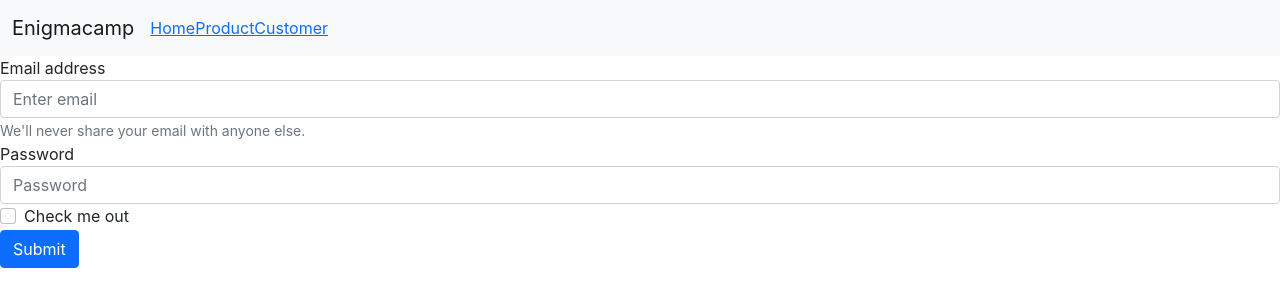
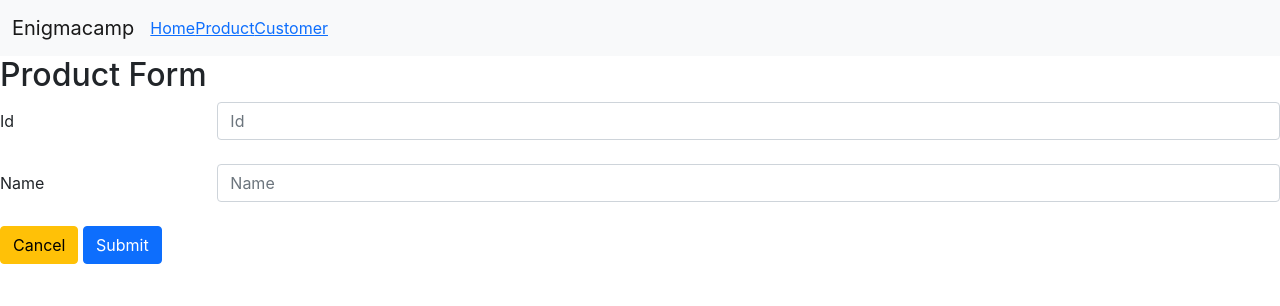
Before and after one commit to tikayesi/sinigma-testing, a React (Create React App) app: page /products/form in a window 1280 px wide. Shown: the top 306 px of the page. Built offline with nearby package versions, Linux system fonts and the light colour scheme.

Commit message:
able crud product

```diff
--- a/package.json
+++ b/package.json
@@ -6,7 +6,9 @@
     "@testing-library/jest-dom": "^5.16.1",
     "@testing-library/react": "^12.1.2",
     "@testing-library/user-event": "^13.5.0",
+    "axios": "^0.25.0",
     "react": "^17.0.2",
+    "react-confirm-alert": "^2.8.0",
     "react-dom": "^17.0.2",
     "react-router-dom": "^6.2.1",
     "react-scripts": "5.0.0",
@@ -35,5 +37,6 @@
       "last 1 firefox version",
       "last 1 safari version"
     ]
-  }
+  },
+  "proxy": "http://localhost:3001/"
 }
--- a/src/App.js
+++ b/src/App.js
@@ -10,6 +10,7 @@ import { NotFoundPage } from "./layout/NonFoundPage";
 import { Customer } from "./pages/customer/Customer";
 import { Home } from "./pages/home/Home";
 import { ProductForm } from "./pages/product/component/ProductForm";
+import ProductList from "./pages/product/component/ProductList";
 import { Product } from "./pages/product/Product";
 
 export const App = () => {
@@ -51,9 +52,9 @@ export const App = () => {
         <Routes>
           <Route path="/" element={<Home />} />
           <Route path="products" element={<Outlet />}>
-            <Route index element={<Product/>}/>
+            <Route index element={<ProductList/>}/>
              <Route path="form" element={<ProductForm />}/>
-             <Route path=":id" element={<Product />}/>
+             <Route path="form/:id" element={<ProductForm />}/>
           <Route path="form" element={<ProductForm />}/>
             </Route>
           <Route path="customers" element={<Customer />}>
--- a/src/pages/product/component/ProductForm.js
+++ b/src/pages/product/component/ProductForm.js
@@ -1,39 +1,80 @@
-export const ProductForm = () => {
-  return (
-    <>
-      <form>
-        <div class="form-group">
-          <label for="exampleInputEmail1">Email address</label>
-          <input
-            type="email"
-            class="form-control"
-            id="exampleInputEmail1"
-            aria-describedby="emailHelp"
-            placeholder="Enter email"
-          />
-          <small id="emailHelp" class="form-text text-muted">
-            We'll never share your email with anyone else.
-          </small>
-        </div>
-        <div class="form-group">
-          <label for="exampleInputPassword1">Password</label>
-          <input
-            type="password"
-            class="form-control"
-            id="exampleInputPassword1"
-            placeholder="Password"
-          />
-        </div>
-        <div class="form-check">
-          <input type="checkbox" class="form-check-input" id="exampleCheck1" />
-          <label class="form-check-label" for="exampleCheck1">
-            Check me out
-          </label>
-        </div>
-        <button type="submit" class="btn btn-primary">
-          Submit
-        </button>
-      </form>
-    </>
-  );
-};
+import axios from "axios";
+import React, {useEffect, useRef, useState} from "react";
+import { Link, useNavigate, useParams } from "react-router-dom";
+
+export const ProductForm = () =>{
+    let params = useParams();
+    const [newId, setNewId] = useState('');
+    const [newName, setNewName] = useState('');
+    const readable = params.id ? true : false;
+
+    useEffect(() => {
+      if(params.id){
+        axios.get(`http://localhost:3000/products/${params.id}`)
+        .then(res => {
+          setNewId(res.data.id);
+          setNewName(res.data.name)
+        })
+    }
+    }, []);
+
+    const navigate = useNavigate();
+
+    const handleChangeId = (event) => {
+        setNewId(event.target.value)
+    }
+
+    const handleChangeName = (event) => {
+        setNewName(event.target.value)
+    }
+
+    const handleSubmit = async (event) => {
+        try{
+           let res = await axios.post(`http://localhost:3000/products`, { id : newId, name : newName })
+            console.log(res);
+            console.log(res.data);
+          navigate("/products");
+        } catch (error) {
+          console.error(error);
+        }
+        event.preventDefault()
+    }
+
+    const handleUpdate = async (event) => {
+        try{
+            let res = await axios.put(`http://localhost:3000/products`, { id : newId, name : newName })
+             console.log(res);
+             console.log(res.data);
+           navigate("/products");
+         } catch (error) {
+           console.error(error);
+         }
+        event.preventDefault()
+    }
+
+        return(
+            <div>
+            <h2>Product Form</h2>
+                <div className="form-group row">
+                <label htmlFor="inputId" className="col-sm-2 col-form-label">Id</label>
+                <div className="col-sm-10">
+                <input type="text" className="form-control" id="inputId" placeholder="Id"
+                value={newId}
+                onChange={e => handleChangeId(e)} readOnly={readable}/>
+                </div>
+            </div>
+            <br></br>
+            <div className="form-group row">
+                <label htmlFor="inputName" className="col-sm-2 col-form-label">Name</label>
+                <div className="col-sm-10">
+                <input type="text" className="form-control" id="inputName" placeholder="Name"
+                value={newName}
+                onChange={e => handleChangeName(e)}/>
+                </div>
+            </div>
+            <br></br>
+            <Link to={"/products"}><button className="btn btn-warning">Cancel</button></Link> {' '}
+            <input className="btn btn-primary" type="submit" value="Submit" onClick={(e) => params.id ? handleUpdate(e) : handleSubmit(e)}/>
+            </div>
+        )
+    }
--- /dev/null
+++ b/src/pages/product/component/ProductList.js
@@ -0,0 +1,97 @@
+import axios from "axios";
+import { useEffect, useState } from "react";
+import { useNavigate } from "react-router-dom";
+
+const ProductList = () => {
+  const [list, setList] = useState([]);
+
+  const navigate = useNavigate();
+
+  useEffect(() => {
+    getProduct();
+  },[]);
+
+  const getProduct = async () => {
+    try {
+      const response = await axios.get("http://localhost:3000/products");
+      setList(response.data.data);
+      console.log(list);
+    } catch (error) {
+      console.error(error);
+    }
+  };
+
+  const handleDelete = async(e) => {
+    console.log(e);
+    if ( window.confirm(`Are you sure to do this ${e.name}?`)){
+    await axios.delete(`http://localhost:3000/products/${e.id}`)
+       getProduct()
+    }else{
+        getProduct()
+    }
+
+    // await confirmAlert({
+    //     title: 'Confirm to delete',
+    //     // String interpolation
+    //     message: `Are you sure to do this ${e.name}?`,
+    //     buttons: [
+    //       {
+    //         label: 'Yes',
+    //         onClick: async () => {
+    //             await axios.delete(`http://localhost:3000/products/${e.id}`)
+    //             getProduct();
+    //         }
+    //       },
+    //       {
+    //         label: 'No',
+    //         onClick: () => {
+    //             getProduct();
+    //         }
+    //       }
+    //     ]
+    //   });
+}
+
+  return (
+    <>
+      <div>
+        <h2>Product List</h2>
+        <button type="button" className="btn btn-success">
+          Add Product
+        </button>
+        <table className="table table-striped">
+          <thead>
+            <tr>
+              <th scope="col">#</th>
+              <th scope="col">Id</th>
+              <th scope="col">Product Name</th>
+              <th scope="col">Action</th>
+            </tr>
+          </thead>
+          <tbody>
+            {list.map((product, index) => {
+              return (
+                <tr key={product.id}>
+                  <td>{index + 1}</td>
+                  <td>{product.id}</td>
+                  <td>{product.name}</td>
+                  <td>
+                    <button type="button" className="btn btn-warning btn-sm"
+                    onClick={() => navigate(`form/${product.id}`)}>
+                      Update
+                    </button>
+                    <button value={product} onClick={() => handleDelete(product)} type="button" className="btn btn-danger btn-sm">
+                      Delete
+                    </button>
+                  </td>
+                </tr>
+              );
+            })}
+          </tbody>
+        </table>
+      </div>
+    </>
+  );
+};
+
+export default ProductList;
```
Also changed, not shown: 1 other file (tests, documents, lock files or other folders).
